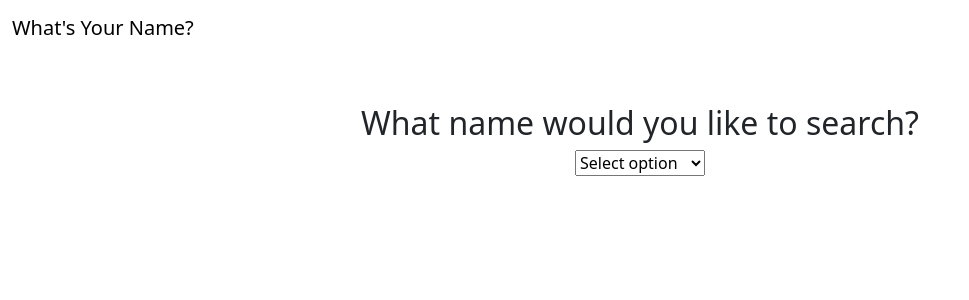
After one commit to adesuwa1138/project-3, a Flask app: page /name_home in a window 1280 px wide. The commit adds this page. Shown: the top 300 px of the page, without its empty margins (0-969 px from the left). Run offline with Flask 2, Linux system fonts and the light colour scheme; some libraries are stand-ins or nearby versions.

Commit message:
Added name dropdown, added year/name homepages, and  made color for name chart dynamic

```diff
--- a/app.py
+++ b/app.py
@@ -34,8 +34,18 @@ def home():
 
     return render_template("index.html")
 
+@app.route("/year_home")
+def year_home():
 
-@app.route("/year/<year>")
+    return render_template("year_home.html")
+
+@app.route("/name_home")
+def name_home():
+
+    return render_template("name_home.html")
+
+
+@app.route("/year_home/<year>")
 def year(year):
     """Fetch the Justice League character whose real_name matches
        the path variable supplied by the user, or a 404 if not."""
@@ -80,110 +90,39 @@ def year(year):
         # if search_term == canonicalized:
         #     return jsonify(character)
 
-    return render_template("year.html", query = baby_names_year, graphJSON=graphJSON, graphJSON1=graphJSON1, graphJSON2=graphJSON2)
+    return render_template("year.html", query = baby_names_year, graphJSON=graphJSON, graphJSON1=graphJSON1, graphJSON2=graphJSON2, year = year_num)
 
 #Create page for Name queries
 
-@app.route("/name/<name>")
+@app.route("/name_home/<name>")
 def name(name):
    conn = engine.connect()
    baby_names = pd.read_sql("SELECT * FROM baby_names", conn)
 
    baby_names_names = baby_names[baby_names['Name'] == name]
 
+   if baby_names_names['Sex'].loc[baby_names_names.index[0]] == "Male":
+    sex_color = '#636efa'
+   else:
+    sex_color = '#ffc0cb'
+
+
 # Create visualization for name entry
 
-   fig = px.line(baby_names_names, y='Count', x='Year', color='Sex', orientation='h', title = (f'Hello, my name is {name}'))
+   fig = px.line(baby_names_names, y='Count', x='Year', color='Sex',color_discrete_sequence=[sex_color], orientation='h', title = (f'Hello, my name is {name}'))
 
    fig.update_layout(title_font_family="Times New Roman",
                      title_font_color="gold",
                      title_font_size=70,
-                     title_x=0.5)
+                     title_x=0.5,
+                     template='simple_white')
 
 
    graphJSON = json.dumps(fig, cls=plotly.utils.PlotlyJSONEncoder)
 
    return render_template("names.html", query = baby_names, graphJSON=graphJSON)
 
-# @app.route("/start", methods=['GET'])
-# def start():
-#     if request.method == "POST":
-#         start_date = request.form['start_date'].upper()
-#         return redirect(url_for('success', start_date=start_date))
-#     return render_template("start.html")
 
-# 4. Define what to do when a user hits the /about route
-
-# @app.route("/start/<date>/", methods=["GET", "POST"])
-# def specific_date(date):
-#     print("\n\nDate:", date, "\n\n")
-#     images = get_files_on(date)
-#     print("\n\nSpecific date images:", images)
-#     return default_template(date=date, image_list=images)
-
-# @app.route("/api/v1.0/precipitation")
-# def precipitation():
-#     # Create our session (link) from Python to the DB
-#     session = Session(engine)
-
-#     """Return a list of all passenger names"""
-#     # Query all passengers
-#     # results = session.query(measurement.date, measurement.prcp).all()
-
-#     precip_data = engine.execute("SELECT * FROM measurement WHERE strftime('%Y-%m-%d',date) >= '2016-09-01'").fetchall()
-
-#     session.close()
-
-#     # Convert list of tuples into normal list
-#    # all_precip = list(np.ravel(results))
-
-#     return render_template("precip.html", query = precip_data)
-
-
-# @app.route("/api/v1.0/stations", methods=['GET'])
-# def stations():
-#     # Create our session (link) from Python to the DB
-#     session = Session(engine)
-
-#     """Return a list of all passenger names"""
-#     # Query all passengers
-#     results = session.query(station.station, station.name, station.latitude, station.longitude).all()
-
-
-#     session.close()
-
-#     # Convert list of tuples into normal list
-
-#     #all_stations = list(np.ravel(results))
-#     #all_stations = list(np.ravel(results))
-
-#    # result = jsonify(all_stations)
-
-#     return render_template("station.html", query = results)
-
-# @app.route("/api/v1.0/tobs")
-# def tobs():
-#     # Create our session (link) from Python to the DB
-#     session = Session(engine)
-
-#     precip_data = engine.execute("SELECT * FROM measurement WHERE strftime('%Y-%m-%d',date) >= '2016-09-01' AND station = 'USC00519281';").fetchall()
-
-#     """Return a list of all passenger names"""
-#     # Query all passengers
-#     results = session.query(measurement.prcp).all()
-
-#     session.close()
-
-#     # Convert list of tuples into normal list
-#     return render_template("tobs.html", query = precip_data)
-
-
-
-# @app.route("/template")
-# def template():
-#     # Create our session (link) from Python to the DB
-
-#     return render_template("template.html")
 
 if __name__ == "__main__":
     app.run(debug=True)
--- a/templates/index.html
+++ b/templates/index.html
@@ -20,8 +20,8 @@
           </div>
         </nav>
 
-      <div class="row"><a class="btn btn-secondary btn-lg p-5" href="/start" role="button">Analysis by Year</a></div>
-      <div class="row"><a class="btn btn-success btn-lg p-5" href="/start_end" role="button">Analysis by Name</a></div>
+      <div class="row"><a class="btn btn-secondary btn-lg p-5" href="/year_home" role="button">Analysis by Year</a></div>
+      <div class="row"><a class="btn btn-success btn-lg p-5" href="/name_home" role="button">Analysis by Name</a></div>
 
       <script src="https://cdn.jsdelivr.net/npm/bootstrap@5.3.0-alpha1/dist/js/bootstrap.bundle.min.js" integrity="sha384-w76AqPfDkMBDXo30jS1Sgez6pr3x5MlQ1ZAGC+nuZB+EYdgRZgiwxhTBTkF7CXvN" crossorigin="anonymous"></script>
 
--- /dev/null
+++ b/templates/name_home.html
@@ -0,0 +1,278 @@
+<!doctype html>
+<html lang="en">
+    <head>
+
+        <script src="https://ajax.googleapis.com/ajax/libs/jquery/2.1.1/jquery.min.js"></script>
+        <script>
+            $(document).ready(function() {
+                $("#header-link1").change(function(){
+                if ($(this).val()!='') {
+                    window.location.href=$(this).val();
+                }
+                });
+            });
+        </script>
+
+        {% block head %}
+
+        <meta charset="utf-8">
+        <meta name="viewport" content="width=device-width, initial-scale=1, shrink-to-fit=no">
+
+
+        <title>Baby Names</title>
+        {% endblock %}
+
+        <link href="https://cdn.jsdelivr.net/npm/bootstrap@5.3.0-alpha1/dist/css/bootstrap.min.css" rel="stylesheet" integrity="sha384-GLhlTQ8iRABdZLl6O3oVMWSktQOp6b7In1Zl3/Jr59b6EGGoI1aFkw7cmDA6j6gD" crossorigin="anonymous">
+
+        <!-- <script>
+
+            var text
+            function visit_site() {
+                text=document.getElementById('form').value;
+
+                "location.href='http://127.0.0.1:5000/name_home/'"
+
+
+                console.log(text);
+            }
+        </script> -->
+    </head>
+    <body class="">
+      <nav class="navbar navbar-expand-lg">
+          <div class="container-fluid">
+            <a class="navbar-brand" href="/">What's Your Name?</a>
+
+          </div>
+        </nav>
+        <div class="py-5" style="justify-content: center; text-align: center;">
+            <h2>
+                What name would you like to search?
+            </h2>
+
+            <form >
+                <select name="forma" id="header-link1" >
+             <option value="Select option">
+                Select option
+            </option>
+            <option value="http://127.0.0.1:5000/name_home/AARON"/>AARON </option>
+            <option value="http://127.0.0.1:5000/name_home/ABIGAIL"/>ABIGAIL </option>
+            <option value="http://127.0.0.1:5000/name_home/ADAM"/>ADAM </option>
+            <option value="http://127.0.0.1:5000/name_home/ADRIAN"/>ADRIAN </option>
+            <option value="http://127.0.0.1:5000/name_home/AIDEN"/>AIDEN </option>
+            <option value="http://127.0.0.1:5000/name_home/ALEXA"/>ALEXA </option>
+            <option value="http://127.0.0.1:5000/name_home/ALEXANDER"/>ALEXANDER </option>
+            <option value="http://127.0.0.1:5000/name_home/ALEXANDRA"/>ALEXANDRA </option>
+            <option value="http://127.0.0.1:5000/name_home/ALEXIS"/>ALEXIS </option>
+            <option value="http://127.0.0.1:5000/name_home/ALLISON"/>ALLISON </option>
+            <option value="http://127.0.0.1:5000/name_home/ALYSSA"/>ALYSSA </option>
+            <option value="http://127.0.0.1:5000/name_home/AMANDA"/>AMANDA </option>
+            <option value="http://127.0.0.1:5000/name_home/AMBER"/>AMBER </option>
+            <option value="http://127.0.0.1:5000/name_home/AMELIA"/>AMELIA </option>
+            <option value="http://127.0.0.1:5000/name_home/AMY"/>AMY </option>
+            <option value="http://127.0.0.1:5000/name_home/ANDREA"/>ANDREA </option>
+            <option value="http://127.0.0.1:5000/name_home/ANDREW"/>ANDREW </option>
+            <option value="http://127.0.0.1:5000/name_home/ANGEL"/>ANGEL </option>
+            <option value="http://127.0.0.1:5000/name_home/ANGELA"/>ANGELA </option>
+            <option value="http://127.0.0.1:5000/name_home/ANGELINA"/>ANGELINA </option>
+            <option value="http://127.0.0.1:5000/name_home/ANTHONY"/>ANTHONY </option>
+            <option value="http://127.0.0.1:5000/name_home/ARIA"/>ARIA </option>
+            <option value="http://127.0.0.1:5000/name_home/ASHLEY"/>ASHLEY </option>
+            <option value="http://127.0.0.1:5000/name_home/AUDREY"/>AUDREY </option>
+            <option value="http://127.0.0.1:5000/name_home/AUSTIN"/>AUSTIN </option>
+            <option value="http://127.0.0.1:5000/name_home/AVA"/>AVA </option>
+            <option value="http://127.0.0.1:5000/name_home/AVERY"/>AVERY </option>
+            <option value="http://127.0.0.1:5000/name_home/BARBARA"/>BARBARA </option>
+            <option value="http://127.0.0.1:5000/name_home/BELLA"/>BELLA </option>
+            <option value="http://127.0.0.1:5000/name_home/BENJAMIN"/>BENJAMIN </option>
+            <option value="http://127.0.0.1:5000/name_home/BRANDON"/>BRANDON </option>
+            <option value="http://127.0.0.1:5000/name_home/BRIAN"/>BRIAN </option>
+            <option value="http://127.0.0.1:5000/name_home/BRIANNA"/>BRIANNA </option>
+            <option value="http://127.0.0.1:5000/name_home/BRITTANY"/>BRITTANY </option>
+            <option value="http://127.0.0.1:5000/name_home/CAMILA"/>CAMILA </option>
+            <option value="http://127.0.0.1:5000/name_home/CARLOS"/>CARLOS </option>
+            <option value="http://127.0.0.1:5000/name_home/CAROL"/>CAROL </option>
+            <option value="http://127.0.0.1:5000/name_home/CHARLES"/>CHARLES </option>
+            <option value="http://127.0.0.1:5000/name_home/CHARLOTTE"/>CHARLOTTE </option>
+            <option value="http://127.0.0.1:5000/name_home/CHELSEA"/>CHELSEA </option>
+            <option value="http://127.0.0.1:5000/name_home/CHERYL"/>CHERYL </option>
+            <option value="http://127.0.0.1:5000/name_home/CHLOE"/>CHLOE </option>
+            <option value="http://127.0.0.1:5000/name_home/CHRISTIAN"/>CHRISTIAN </option>
+            <option value="http://127.0.0.1:5000/name_home/CHRISTINA"/>CHRISTINA </option>
+            <option value="http://127.0.0.1:5000/name_home/CHRISTINE"/>CHRISTINE </option>
+            <option value="http://127.0.0.1:5000/name_home/CHRISTOPHER"/>CHRISTOPHER </option>
+            <option value="http://127.0.0.1:5000/name_home/CRYSTAL"/>CRYSTAL </option>
+            <option value="http://127.0.0.1:5000/name_home/CYNTHIA"/>CYNTHIA </option>
+            <option value="http://127.0.0.1:5000/name_home/DANIEL"/>DANIEL </option>
+            <option value="http://127.0.0.1:5000/name_home/DANIELLE"/>DANIELLE </option>
+            <option value="http://127.0.0.1:5000/name_home/DAVID"/>DAVID </option>
+            <option value="http://127.0.0.1:5000/name_home/DAWN"/>DAWN </option>
+            <option value="http://127.0.0.1:5000/name_home/DEBORAH"/>DEBORAH </option>
+            <option value="http://127.0.0.1:5000/name_home/DEBRA"/>DEBRA </option>
+            <option value="http://127.0.0.1:5000/name_home/DENISE"/>DENISE </option>
+            <option value="http://127.0.0.1:5000/name_home/DESTINY"/>DESTINY </option>
+            <option value="http://127.0.0.1:5000/name_home/DIANA"/>DIANA </option>
+            <option value="http://127.0.0.1:5000/name_home/DIEGO"/>DIEGO </option>
+            <option value="http://127.0.0.1:5000/name_home/DONALD"/>DONALD </option>
+            <option value="http://127.0.0.1:5000/name_home/DONNA"/>DONNA </option>
+            <option value="http://127.0.0.1:5000/name_home/DYLAN"/>DYLAN </option>
+            <option value="http://127.0.0.1:5000/name_home/ELIJAH"/>ELIJAH </option>
+            <option value="http://127.0.0.1:5000/name_home/ELIZABETH"/>ELIZABETH </option>
+            <option value="http://127.0.0.1:5000/name_home/ELLA"/>ELLA </option>
+            <option value="http://127.0.0.1:5000/name_home/EMILY"/>EMILY </option>
+            <option value="http://127.0.0.1:5000/name_home/EMMA"/>EMMA </option>
+            <option value="http://127.0.0.1:5000/name_home/ERIC"/>ERIC </option>
+            <option value="http://127.0.0.1:5000/name_home/ERIN"/>ERIN </option>
+            <option value="http://127.0.0.1:5000/name_home/ETHAN"/>ETHAN </option>
+            <option value="http://127.0.0.1:5000/name_home/EVELYN"/>EVELYN </option>
+            <option value="http://127.0.0.1:5000/name_home/EZEKIEL"/>EZEKIEL </option>
+            <option value="http://127.0.0.1:5000/name_home/EZRA"/>EZRA </option>
+            <option value="http://127.0.0.1:5000/name_home/GABRIEL"/>GABRIEL </option>
+            <option value="http://127.0.0.1:5000/name_home/GENESIS"/>GENESIS </option>
+            <option value="http://127.0.0.1:5000/name_home/GIANNA"/>GIANNA </option>
+            <option value="http://127.0.0.1:5000/name_home/GRACE"/>GRACE </option>
+            <option value="http://127.0.0.1:5000/name_home/GREGORY"/>GREGORY </option>
+            <option value="http://127.0.0.1:5000/name_home/HAILEY"/>HAILEY </option>
+            <option value="http://127.0.0.1:5000/name_home/HANNAH"/>HANNAH </option>
+            <option value="http://127.0.0.1:5000/name_home/HEATHER"/>HEATHER </option>
+            <option value="http://127.0.0.1:5000/name_home/ISAAC"/>ISAAC </option>
+            <option value="http://127.0.0.1:5000/name_home/ISABELLA"/>ISABELLA </option>
+            <option value="http://127.0.0.1:5000/name_home/JACOB"/>JACOB </option>
+            <option value="http://127.0.0.1:5000/name_home/JACQUELINE"/>JACQUELINE </option>
+            <option value="http://127.0.0.1:5000/name_home/JAMES"/>JAMES </option>
+            <option value="http://127.0.0.1:5000/name_home/JAMIE"/>JAMIE </option>
+            <option value="http://127.0.0.1:5000/name_home/JASMINE"/>JASMINE </option>
+            <option value="http://127.0.0.1:5000/name_home/JASON"/>JASON </option>
+            <option value="http://127.0.0.1:5000/name_home/JAYDEN"/>JAYDEN </option>
+            <option value="http://127.0.0.1:5000/name_home/JEFFREY"/>JEFFREY </option>
+            <option value="http://127.0.0.1:5000/name_home/JENNIFER"/>JENNIFER </option>
+            <option value="http://127.0.0.1:5000/name_home/JEREMY"/>JEREMY </option>
+            <option value="http://127.0.0.1:5000/name_home/JESSICA"/>JESSICA </option>
+            <option value="http://127.0.0.1:5000/name_home/JESUS"/>JESUS </option>
+            <option value="http://127.0.0.1:5000/name_home/JOCELYN"/>JOCELYN </option>
+            <option value="http://127.0.0.1:5000/name_home/JOHN"/>JOHN </option>
+            <option value="http://127.0.0.1:5000/name_home/JONATHAN"/>JONATHAN </option>
+            <option value="http://127.0.0.1:5000/name_home/JOSE"/>JOSE </option>
+            <option value="http://127.0.0.1:5000/name_home/JOSEPH"/>JOSEPH </option>
+            <option value="http://127.0.0.1:5000/name_home/JOSHUA"/>JOSHUA </option>
+            <option value="http://127.0.0.1:5000/name_home/JUAN"/>JUAN </option>
+            <option value="http://127.0.0.1:5000/name_home/JULIAN"/>JULIAN </option>
+            <option value="http://127.0.0.1:5000/name_home/JULIE"/>JULIE </option>
+            <option value="http://127.0.0.1:5000/name_home/JUSTIN"/>JUSTIN </option>
+            <option value="http://127.0.0.1:5000/name_home/KAREN"/>KAREN </option>
+            <option value="http://127.0.0.1:5000/name_home/KATHERINE"/>KATHERINE </option>
+            <option value="http://127.0.0.1:5000/name_home/KATHLEEN"/>KATHLEEN </option>
+            <option value="http://127.0.0.1:5000/name_home/KAYLA"/>KAYLA </option>
+            <option value="http://127.0.0.1:5000/name_home/KELLY"/>KELLY </option>
+            <option value="http://127.0.0.1:5000/name_home/KENNETH"/>KENNETH </option>
+            <option value="http://127.0.0.1:5000/name_home/KEVIN"/>KEVIN </option>
+            <option value="http://127.0.0.1:5000/name_home/KIMBERLY"/>KIMBERLY </option>
+            <option value="http://127.0.0.1:5000/name_home/KYLE"/>KYLE </option>
+            <option value="http://127.0.0.1:5000/name_home/LAURA"/>LAURA </option>
+            <option value="http://127.0.0.1:5000/name_home/LAUREN"/>LAUREN </option>
+            <option value="http://127.0.0.1:5000/name_home/LAYLA"/>LAYLA </option>
+            <option value="http://127.0.0.1:5000/name_home/LEO"/>LEO </option>
+            <option value="http://127.0.0.1:5000/name_home/LESLIE"/>LESLIE </option>
+            <option value="http://127.0.0.1:5000/name_home/LEVI"/>LEVI </option>
+            <option value="http://127.0.0.1:5000/name_home/LIAM"/>LIAM </option>
+            <option value="http://127.0.0.1:5000/name_home/LINDA"/>LINDA </option>
+            <option value="http://127.0.0.1:5000/name_home/LISA"/>LISA </option>
+            <option value="http://127.0.0.1:5000/name_home/LOGAN"/>LOGAN </option>
+            <option value="http://127.0.0.1:5000/name_home/LORI"/>LORI </option>
+            <option value="http://127.0.0.1:5000/name_home/LUCAS"/>LUCAS </option>
+            <option value="http://127.0.0.1:5000/name_home/LUIS"/>LUIS </option>
+            <option value="http://127.0.0.1:5000/name_home/LUNA"/>LUNA </option>
+            <option value="http://127.0.0.1:5000/name_home/MADISON"/>MADISON </option>
+            <option value="http://127.0.0.1:5000/name_home/MARIA"/>MARIA </option>
+            <option value="http://127.0.0.1:5000/name_home/MARK"/>MARK </option>
+            <option value="http://127.0.0.1:5000/name_home/MARY"/>MARY </option>
+            <option value="http://127.0.0.1:5000/name_home/MASON"/>MASON </option>
+            <option value="http://127.0.0.1:5000/name_home/MATEO"/>MATEO </option>
+            <option value="http://127.0.0.1:5000/name_home/MATTHEW"/>MATTHEW </option>
+            <option value="http://127.0.0.1:5000/name_home/MAYA"/>MAYA </option>
+            <option value="http://127.0.0.1:5000/name_home/MEGAN"/>MEGAN </option>
+            <option value="http://127.0.0.1:5000/name_home/MELANIE"/>MELANIE </option>
+            <option value="http://127.0.0.1:5000/name_home/MELISSA"/>MELISSA </option>
+            <option value="http://127.0.0.1:5000/name_home/MIA"/>MIA </option>
+            <option value="http://127.0.0.1:5000/name_home/MICHAEL"/>MICHAEL </option>
+            <option value="http://127.0.0.1:5000/name_home/MICHELE"/>MICHELE </option>
+            <option value="http://127.0.0.1:5000/name_home/MICHELLE"/>MICHELLE </option>
+            <option value="http://127.0.0.1:5000/name_home/MILA"/>MILA </option>
+            <option value="http://127.0.0.1:5000/name_home/MONICA"/>MONICA </option>
+            <option value="http://127.0.0.1:5000/name_home/NANCY"/>NANCY </option>
+            <option value="http://127.0.0.1:5000/name_home/NATALIA"/>NATALIA </option>
+            <option value="http://127.0.0.1:5000/name_home/NATALIE"/>NATALIE </option>
+            <option value="http://127.0.0.1:5000/name_home/NATHAN"/>NATHAN </option>
+            <option value="http://127.0.0.1:5000/name_home/NICHOLAS"/>NICHOLAS </option>
+            <option value="http://127.0.0.1:5000/name_home/NICOLE"/>NICOLE </option>
+            <option value="http://127.0.0.1:5000/name_home/NOAH"/>NOAH </option>
+            <option value="http://127.0.0.1:5000/name_home/OLIVER"/>OLIVER </option>
+            <option value="http://127.0.0.1:5000/name_home/OLIVIA"/>OLIVIA </option>
+            <option value="http://127.0.0.1:5000/name_home/PAMELA"/>PAMELA </option>
+            <option value="http://127.0.0.1:5000/name_home/PATRICIA"/>PATRICIA </option>
+            <option value="http://127.0.0.1:5000/name_home/PAUL"/>PAUL </option>
+            <option value="http://127.0.0.1:5000/name_home/PENELOPE"/>PENELOPE </option>
+            <option value="http://127.0.0.1:5000/name_home/RACHEL"/>RACHEL </option>
+            <option value="http://127.0.0.1:5000/name_home/REBECCA"/>REBECCA </option>
+            <option value="http://127.0.0.1:5000/name_home/RICHARD"/>RICHARD </option>
+            <option value="http://127.0.0.1:5000/name_home/ROBERT"/>ROBERT </option>
+            <option value="http://127.0.0.1:5000/name_home/ROBIN"/>ROBIN </option>
+            <option value="http://127.0.0.1:5000/name_home/RONALD"/>RONALD </option>
+            <option value="http://127.0.0.1:5000/name_home/RYAN"/>RYAN </option>
+            <option value="http://127.0.0.1:5000/name_home/SAMANTHA"/>SAMANTHA </option>
+            <option value="http://127.0.0.1:5000/name_home/SANDRA"/>SANDRA </option>
+            <option value="http://127.0.0.1:5000/name_home/SANTIAGO"/>SANTIAGO </option>
+            <option value="http://127.0.0.1:5000/name_home/SARA"/>SARA </option>
+            <option value="http://127.0.0.1:5000/name_home/SARAH"/>SARAH </option>
+            <option value="http://127.0.0.1:5000/name_home/SCARLETT"/>SCARLETT </option>
+            <option value="http://127.0.0.1:5000/name_home/SCOTT"/>SCOTT </option>
+            <option value="http://127.0.0.1:5000/name_home/SEBASTIAN"/>SEBASTIAN </option>
+            <option value="http://127.0.0.1:5000/name_home/SHANNON"/>SHANNON </option>
+            <option value="http://127.0.0.1:5000/name_home/SOFIA"/>SOFIA </option>
+            <option value="http://127.0.0.1:5000/name_home/SOPHIA"/>SOPHIA </option>
+            <option value="http://127.0.0.1:5000/name_home/STEPHANIE"/>STEPHANIE </option>
+            <option value="http://127.0.0.1:5000/name_home/STEVEN"/>STEVEN </option>
+            <option value="http://127.0.0.1:5000/name_home/SUSAN"/>SUSAN </option>
+            <option value="http://127.0.0.1:5000/name_home/TAMMY"/>TAMMY </option>
+            <option value="http://127.0.0.1:5000/name_home/TAYLOR"/>TAYLOR </option>
+            <option value="http://127.0.0.1:5000/name_home/TERESA"/>TERESA </option>
+            <option value="http://127.0.0.1:5000/name_home/THOMAS"/>THOMAS </option>
+            <option value="http://127.0.0.1:5000/name_home/TIFFANY"/>TIFFANY </option>
+            <option value="http://127.0.0.1:5000/name_home/TIMOTHY"/>TIMOTHY </option>
+            <option value="http://127.0.0.1:5000/name_home/TINA"/>TINA </option>
+            <option value="http://127.0.0.1:5000/name_home/TRACY"/>TRACY </option>
+            <option value="http://127.0.0.1:5000/name_home/TYLER"/>TYLER </option>
+            <option value="http://127.0.0.1:5000/name_home/VALENTINA"/>VALENTINA </option>
+            <option value="http://127.0.0.1:5000/name_home/VALERIA"/>VALERIA </option>
+            <option value="http://127.0.0.1:5000/name_home/VANESSA"/>VANESSA </option>
+            <option value="http://127.0.0.1:5000/name_home/VERONICA"/>VERONICA </option>
+            <option value="http://127.0.0.1:5000/name_home/VICTORIA"/>VICTORIA </option>
+            <option value="http://127.0.0.1:5000/name_home/WENDY"/>WENDY </option>
+            <option value="http://127.0.0.1:5000/name_home/WILLIAM"/>WILLIAM </option>
+            <option value="http://127.0.0.1:5000/name_home/ZOE"/>ZOE </option>
+
+            </select>
+        </form>
+
+            <!-- <form action="submit" id="form" method="get">
+                <input type="url" name="url" placeholder="Enter a Name" onchange="document.getElementById('form').action = this.value;">
+                <input type=button onClick=visit_site() value= GO here'>
+              </form> -->
+
+
+              <!-- <form>
+                <p>
+                  <label>Text goes below</label>
+                  <input id="in" type="text" placeholder="type stuff here">
+                </p>
+
+                <p>
+                  <input type="button" value="Click Me" onclick="clickme()"></input>
+                </p>
+            </form> -->
+        </div>
+
+      <script src="https://cdn.jsdelivr.net/npm/bootstrap@5.3.0-alpha1/dist/js/bootstrap.bundle.min.js" integrity="sha384-w76AqPfDkMBDXo30jS1Sgez6pr3x5MlQ1ZAGC+nuZB+EYdgRZgiwxhTBTkF7CXvN" crossorigin="anonymous"></script>
+
+
+    </body>
+</html>
```
Also changed, not shown: templates/year_home.html (added, +33 -0 lines).
